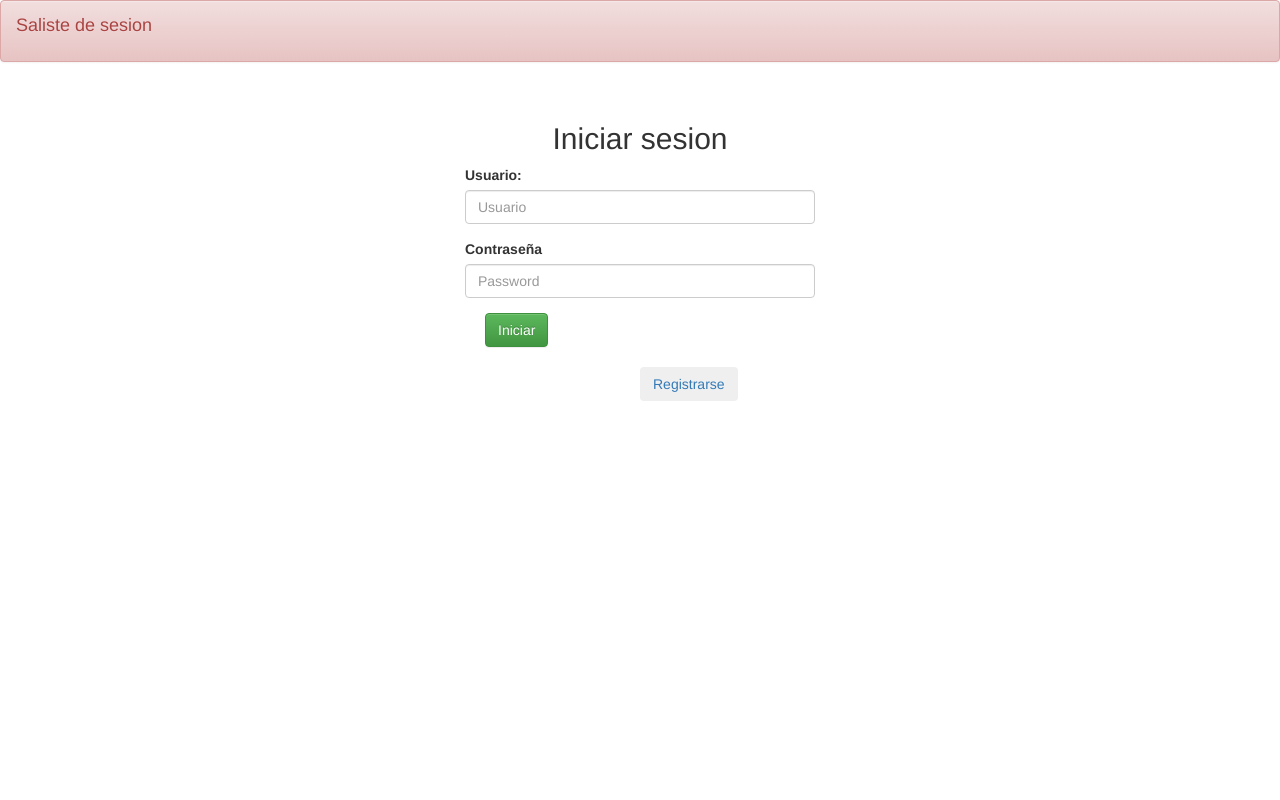
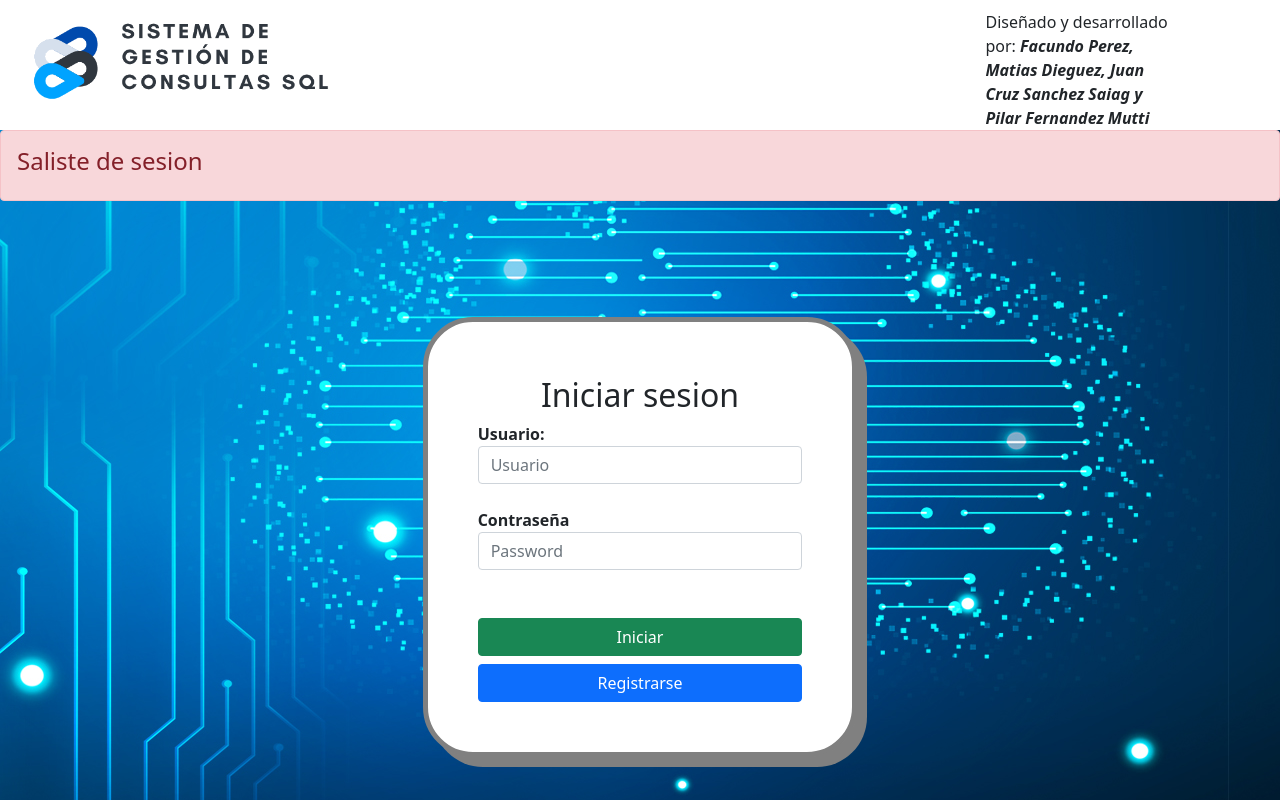
Before and after one commit to pilarfm/TPFinalBD2, a PHP site: page /index.php?op=SALIR in a window 1280 px wide. Run offline with PHP 8.4, Linux system fonts and the light colour scheme.

Commit message:
mejora UI

```diff
--- /dev/null
+++ b/css/estilos.css
@@ -0,0 +1,99 @@
+
+.header {
+	background-color:white;
+	padding-left: 30px;
+
+}
+
+.menu-principal{
+	color:black;
+}
+
+.autores {
+	padding-top:10px;
+}
+
+.white-back{
+	padding: 30px 50px 50px 50px;
+	background-color: rgba(255,255,255,1);
+	border: 5px solid gray;
+	border-radius:50px;
+	box-shadow: 10px 10px gray;
+}
+
+.top-padding-100{
+	padding-top: 100px;
+}
+.top-padding-50{
+	padding-top: 50px;
+}
+
+
+.background {
+	background-image: url("../img/cloud.jpg");
+	background-position: center; /* Center the image */
+  	background-repeat: no-repeat; /* Do not repeat the image */
+  	height: 800px;
+}
+.background-claro {
+	background-image: url("../img/cloud2.jpg");
+	background-position: center; /* Center the image */
+  	height: 800px;
+}
+
+.fondo1Form{
+background-color: #291EB8;
+border-bottom-right-radius: 30px;
+padding-bottom: 20px;
+border-bottom-left-radius: 30px;
+}
+
+.espacio{
+	margin-left: 20px;
+}
+
+
+.dtHorizontalExampleWrapper {
+max-width: 600px;
+margin: 0 auto;
+}
+#dtHorizontalExample th, td {
+white-space: nowrap;
+}
+
+table.dataTable thead .sorting:after,
+table.dataTable thead .sorting:before,
+table.dataTable thead .sorting_asc:after,
+table.dataTable thead .sorting_asc:before,
+table.dataTable thead .sorting_asc_disabled:after,
+table.dataTable thead .sorting_asc_disabled:before,
+table.dataTable thead .sorting_desc:after,
+table.dataTable thead .sorting_desc:before,
+table.dataTable thead .sorting_desc_disabled:after,
+table.dataTable thead .sorting_desc_disabled:before {
+bottom: .5em;
+}
+.botones {
+	background-color: rgba(0,0,0,0.8); !important;
+	padding:20px;
+}
+
+.justify{
+	text-align:justify;
+}
+
+.boton {
+	margin-right:20px;
+}
+.ultimo{
+	margin-right:0px;
+}
+.btn-padding{
+	margin-left:330px;
+}
+#resultado{
+	background-color:white;
+}
+#historial{
+	background-color:white!important;
+}
--- a/estilos.css
+++ /dev/null
@@ -1,37 +0,0 @@
-@charset "utf-8";
-.fondo1Form{
-background-color: #291EB8;
-border-bottom-right-radius: 30px;
-padding-bottom: 20px;
-border-bottom-left-radius: 30px;
-}
-
-.espacio{
-	margin-left: 20px;
-}
-
-
-.dtHorizontalExampleWrapper {
-max-width: 600px;
-margin: 0 auto;
-}
-#dtHorizontalExample th, td {
-white-space: nowrap;
-}
-
-table.dataTable thead .sorting:after,
-table.dataTable thead .sorting:before,
-table.dataTable thead .sorting_asc:after,
-table.dataTable thead .sorting_asc:before,
-table.dataTable thead .sorting_asc_disabled:after,
-table.dataTable thead .sorting_asc_disabled:before,
-table.dataTable thead .sorting_desc:after,
-table.dataTable thead .sorting_desc:before,
-table.dataTable thead .sorting_desc_disabled:after,
-table.dataTable thead .sorting_desc_disabled:before {
-bottom: .5em;
-}
-
-div.ejemplo {
-	background-color: aqua;
-}
--- a/estilos.php
+++ b/estilos.php
@@ -5,14 +5,13 @@
 <?php //correcion internet explore  ?>
 <meta name="viewport" content="width=device-width, initial-scale=1">
 
-<?php //layaout ?>
-<link rel="stylesheet" href="https://maxcdn.bootstrapcdn.com/bootstrap/3.3.7/css/bootstrap.min.css" integrity="sha384-BVYiiSIFeK1dGmJRAkycuHAHRg32OmUcww7on3RYdg4Va+PmSTsz/K68vbdEjh4u" crossorigin="anonymous">
-
-<?php //tema ?>
-<link rel="stylesheet" href="https://maxcdn.bootstrapcdn.com/bootstrap/3.3.7/css/bootstrap-theme.min.css" integrity="sha384-rHyoN1iRsVXV4nD0JutlnGaslCJuC7uwjduW9SVrLvRYooPp2bWYgmgJQIXwl/Sp" crossorigin="anonymous">
+<?php //bootstrap ?>
+<link href="https://cdn.jsdelivr.net/npm/bootstrap@5.0.2/dist/css/bootstrap.min.css" rel="stylesheet" integrity="sha384-EVSTQN3/azprG1Anm3QDgpJLIm9Nao0Yz1ztcQTwFspd3yD65VohhpuuCOmLASjC" crossorigin="anonymous">
 
 <?php //Jquery ?>
 <script src="https://ajax.googleapis.com/ajax/libs/jquery/3.3.1/jquery.min.js"></script>
 
 <?php //componentes ?>
 <script src="https://maxcdn.bootstrapcdn.com/bootstrap/3.3.7/js/bootstrap.min.js" integrity="sha384-Tc5IQib027qvyjSMfHjOMaLkfuWVxZxUPnCJA7l2mCWNIpG9mGCD8wGNIcPD7Txa" crossorigin="anonymous"></script>
+
+<link href="css/estilos.css" rel="stylesheet" type="text/css">
--- a/index.php
+++ b/index.php
@@ -6,10 +6,17 @@
 	<?php
  include "estilos.php";
 ?>
-<link href="estilos.css" rel="stylesheet" type="text/css">
+<link href="css/estilos.css" rel="stylesheet" type="text/css">
 </head>
 
-<body>
+<body class="background">
+	<div class="row header">
+		<div class="col-md-4">
+			<img src="img/logo.png" width="300">
+		</div>
+		<div class="col-md-5"></div>
+		<div class="col-md-2 autores"> Diseñado y desarrollado por: <b><i>Facundo Perez, Matias Dieguez, Juan Cruz Sanchez Saiag y Pilar Fernandez Mutti </i></b></div>
+	</div>
 	<?php
 
 	if(isset($_GET["op"])){
@@ -44,32 +51,32 @@ if(isset($_GET["op"])){
 
 		}
 		}
-
-
 		?>
-	<div class="container">
+	<div class="row top-padding-100">
+		<div class="col-md-4"></div>
+		<div class="col-md-4 white-back">
 			<br>
 			<h2 class="text-center">Iniciar sesion</h2>
-		<div class="col-md-4"></div>
-		<form  action="login.php" method="post" class="col-md-4">
+			<form  action="login.php" method="post">
 
 			<div class="form-group ">
-				<label for="exampleInputEmail1">Usuario:</label>
+					<label for="exampleInputEmail1"><b>Usuario:</b></label>
 					<input name="usuario" type="text" required="required" class="form-control" placeholder="Usuario">
+			</div><br>
+			<div class="form-group">
+					<label for="exampleInputPassword1"><b>Contrase&ntilde;a</b></label>
+					<input name="password" type="password" required="required" class="form-control" placeholder="Password">
+			</div><br><br>
+			<div class="row">
+				<div class="d-grid gap-2 mx-auto">
+					<button type="submit" class="btn btn-success btn-md">Iniciar</button>
+					<a class="btn btn-primary btn-md" href="registrase.php" role="button">Registrarse</a>
 				</div>
-			<div class="form-group">
-				<label for="exampleInputPassword1">Contrase&ntilde;a</label>
-				<input name="password" type="password" required="required" class="form-control" placeholder="Password">
-			</div>
-			<div class="row espacio" >
-					<button type="submit" class="btn btn-success">Iniciar</button>
 			</div>
 
+			</form>
+
 		</div>
-		</form>
-		<br>
-		<div class="col-md-6"></div>
-		<a href="registrase.php"><button class="btn ">Registrarse</button> </a>
 	</div>
 
 </body>
--- a/logger.sql
+++ b/logger.sql
@@ -9,7 +9,7 @@
 
 SET SQL_MODE = "NO_AUTO_VALUE_ON_ZERO";
 START TRANSACTION;
-SET time_zone = "+00:00";
+/*SET time_zone = "+00:00";*/
 
 
 /*!40101 SET @OLD_CHARACTER_SET_CLIENT=@@CHARACTER_SET_CLIENT */;
@@ -33,8 +33,8 @@ CREATE TABLE `logger` (
   `bd` varchar(30) NOT NULL,
   `query` varchar(500) NOT NULL,
   `resultado` varchar(300) NOT NULL,
-  `fecha` date NOT NULL DEFAULT current_timestamp(),
-  `hora` time NOT NULL DEFAULT current_timestamp()
+  `fecha` date NOT NULL,
+  `hora` time NOT NULL
 ) ENGINE=InnoDB DEFAULT CHARSET=utf8mb4;
 
 --
--- a/procesoAjax.php
+++ b/procesoAjax.php
@@ -9,7 +9,6 @@ if (isset($_POST['Nombre'])){
     //genero las consulta
 
     $respuesta=null;
-    echo "<h3>Respuesta</h3>";
     $start = hrtime(true);
     //logger
     $solucion=str_replace ( "'" , "´" , $query);
--- a/registrando.php
+++ b/registrando.php
@@ -11,11 +11,7 @@ if ( $email != null && $nick != null && $usuario != null && $password != null )
 	if ( @mysqli_num_rows( $res1 ) ) {
 		header( "location:registrase.php?op=EXISTE" );
 	} else {
-		$query=  " CREATE USER '" . $usuario . "'@'localhost' IDENTIFIED BY '" . $password ."'
-		WITH MAX_QUERIES_PER_HOUR 100
-		MAX_UPDATES_PER_HOUR 40
-		MAX_CONNECTIONS_PER_HOUR 100
-		MAX_USER_CONNECTIONS 2 ";
+		$query =  " CREATE USER '" . $usuario . "'@'localhost' IDENTIFIED BY '" . $password ."'";
 
 		$crearUser = mysqli_query( $link,$query )or die( mysqli_error( $link ) ); // muestra el error
 		//crea el usuario de conexion a  localhost
```
Also changed, not shown: navegador.php (+8 -12 lines), principal.php (+50 -82 lines), registrase.php (+28 -11 lines), img/arton79523.jpg (deleted), img/cloud.jpg (added), img/cloud2.jpg (added), img/logo.png (added). Lines whose indentation alone changed are shown as unchanged.
